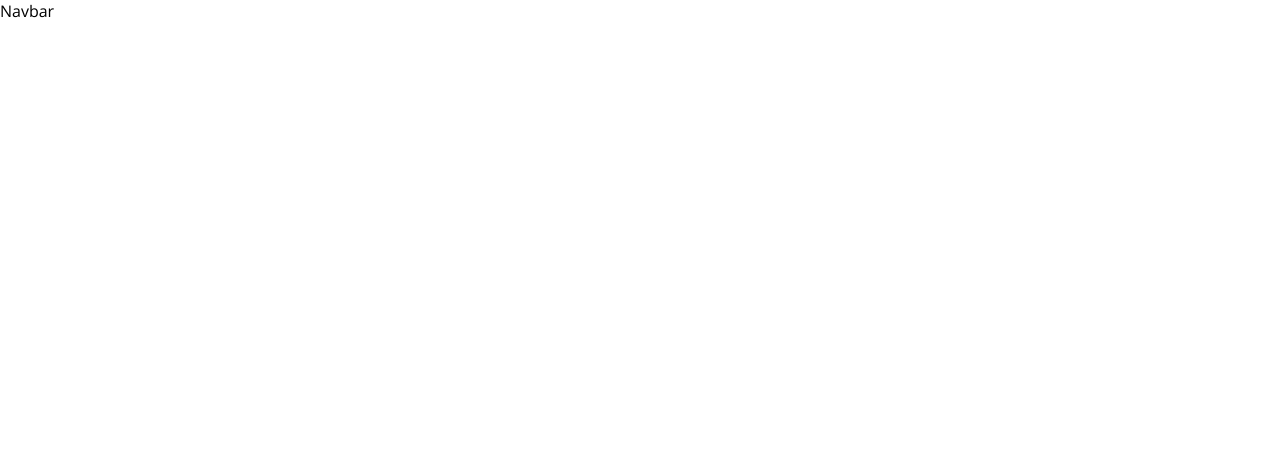
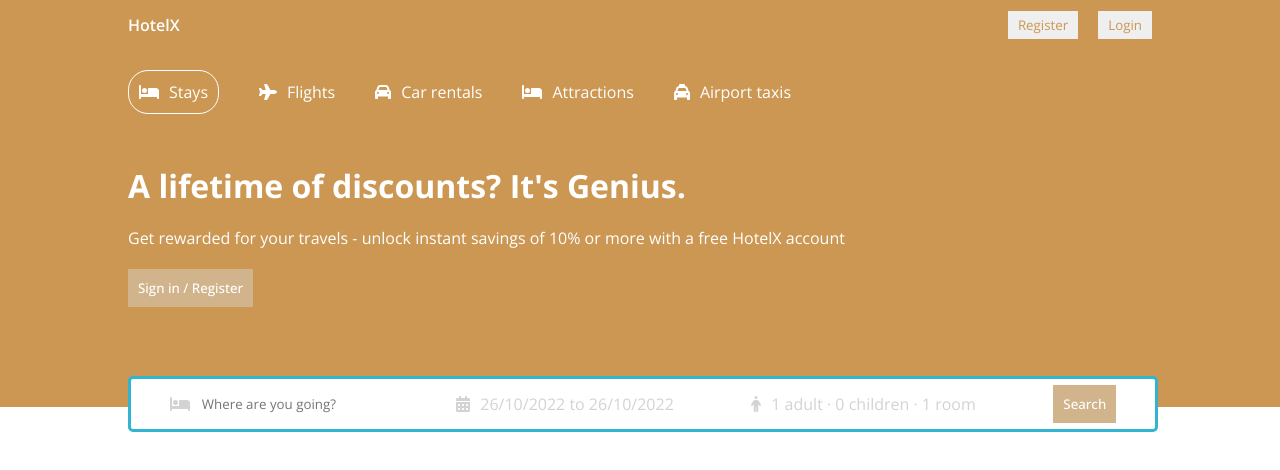
Before and after one commit to ArcxSx/Hotel-Reservation-WebApp, a React (Create React App) app: page / in a window 1280 px wide. Shown: the top 470 px of the page. Built offline with nearby package versions, Linux system fonts and the light colour scheme.

Commit message:
added nav, header, half of search bar

```diff
--- /dev/null
+++ b/src/components/header/Header.jsx
@@ -0,0 +1,88 @@
+import "./header.css"
+import { FontAwesomeIcon } from "@fortawesome/react-fontawesome"
+import { faBed, faCalendarDays, faCar, faPerson, faPlane, faTaxi } from "@fortawesome/free-solid-svg-icons"
+import { DateRange } from 'react-date-range'
+import 'react-date-range/dist/styles.css'; // main css file
+import 'react-date-range/dist/theme/default.css'; // theme css file
+import { useState } from "react";
+import { format } from "date-fns"
+
+function Header() {
+  const [openDate, setOpenDate] = useState(false)
+  const [date, setDate] = useState([
+    {
+      startDate: new Date(),
+      endDate: new Date( ),
+      key: 'selection'
+    }
+  ]);
+  const [openOptions, setOpenOptions] = useState(false)
+  const [options, setOptions] = useState({
+    adult: 1,
+    children: 0,
+    room: 1,
+  })
+  return (
+    <div className="header">
+      <div className="headerContainer">
+        <div className="headerList">
+            <div className="headerListItem active">
+              <FontAwesomeIcon icon={faBed} />
+              <span>Stays</span>
+            </div>
+            <div className="headerListItem ">
+              <FontAwesomeIcon icon={faPlane} />
+              <span>Flights</span>
+            </div>
+            <div className="headerListItem ">
+              <FontAwesomeIcon icon={faCar} />
+              <span>Car rentals</span>
+            </div>
+            <div className="headerListItem ">
+              <FontAwesomeIcon icon={faBed} />
+              <span>Attractions</span>
+            </div>
+            <div className="headerListItem ">
+              <FontAwesomeIcon icon={faTaxi} />
+              <span>Airport taxis</span>
+            </div>
+        </div>
+        <h1 className="headerTitle">A lifetime of discounts? It's Genius.</h1>
+        <p className="headerDesc">
+          Get rewarded for your travels - unlock instant savings of 10% or more
+          with a free HotelX account
+        </p>
+        <button className="headerBtn">Sign in / Register</button>
+
+
+        <div className="headerSearch">
+          <div className="headerSearchItem">
+            <FontAwesomeIcon icon={faBed} className="headerIcon" />
+            <input type="text" placeholder="Where are you going?" className="headerSearchInput"/>
+          </div>
+          <div className="headerSearchItem">
+            <FontAwesomeIcon icon={faCalendarDays} className="headerIcon" />
+            <span onClick={()=>setOpenDate(!openDate)} className="headerSearchText">{`${format(date[0].startDate, "dd/MM/yyyy")} to ${format(date[0].endDate, "dd/MM/yyyy")}`}</span>
+            {openDate && <DateRange
+              editableDateInputs={true}
+              onChange={item => setDate([item.selection])}
+              moveRangeOnFirstSelection={false}
+              ranges={date}
+              className="date"
+            />}
+          </div>
+          <div className="headerSearchItem">
+            <FontAwesomeIcon icon={faPerson} className="headerIcon" />
+            <span className="headerSearchText">{`${options.adult} adult · ${options.children} children · ${options.room} room`}</span>
+          </div>
+          <div className="headerSearchItem">
+            <button className="headerBtn">Search</button>
+          </div>
+
+        </div>
+      </div>
+    </div>
+  )
+}
+
+export default Header
--- /dev/null
+++ b/src/components/header/header.css
@@ -0,0 +1,72 @@
+.header{
+    background-color: rgb(203, 151, 83);
+    color: white;
+    display: flex;
+    justify-content: center;
+    position: relative;
+}
+.headerContainer{
+    width: 100%;
+    max-width: 1024px;
+    margin: 20px 0px 100px 0px;
+}
+.headerList{
+    display: flex;
+    gap: 40px;
+    margin-bottom: 50px;
+}
+.headerListItem{
+    display: flex;
+    align-items: center;
+    gap: 10px;
+}
+.headerListItem.active{
+    border: 1px solid white;
+    padding: 10px;
+    border-radius: 20px;
+}
+.headerDesc{
+    margin: 20px 0px;
+}
+.headerBtn{
+    background-color: tan;
+    color: white;
+    font-weight: 500;
+    border: none;
+    padding: 10px;
+    cursor: pointer;
+}
+.headerSearch{
+    height: 30px;
+    background-color: white;
+    border: 3px solid #32B3D0;
+    display: flex;
+    align-items: center;
+    justify-content: space-around;
+    padding: 10px 0px;
+    border-radius: 5px;
+    position: absolute;
+    bottom: -25px;
+    width: 100%;
+    max-width: 1024px;
+}
+.headerIcon{
+    color: lightgray;
+}
+.headerSearchItem{
+    display: flex;
+    align-items: center;
+    gap: 10px;
+}
+.headerSearchInput{
+    border: none;
+    outline: none;
+}
+.headerSearchText{
+    color: lightgray;
+    cursor: pointer;
+}
+.date{
+    position: absolute;
+    top: 50px;
+}
--- a/src/components/navbar/Navbar.jsx
+++ b/src/components/navbar/Navbar.jsx
@@ -2,7 +2,15 @@
 
 function Navbar() {
   return (
-    <div>Navbar</div>
+    <div className="navbar">
+        <div className="navContainer">
+            <span className="logo">HotelX</span>
+            <div className="navItems">
+                <button className="navButton">Register</button>
+                <button className="navButton">Login</button>
+            </div>
+        </div>
+    </div>
   )
 }
 
--- a/src/components/navbar/navbar.css
+++ b/src/components/navbar/navbar.css
@@ -0,0 +1,24 @@
+.navbar{
+    height: 50px;
+    background-color: rgb(203, 151, 83);
+    display: flex;
+    justify-content: center;
+}
+.navContainer{
+    width: 100%;
+    max-width: 1024px;
+    color: white;
+    display: flex;
+    align-items: center;
+    justify-content: space-between;
+}
+.logo{
+    font-weight: 600;
+}
+.navButton{
+    margin-left: 20px;
+    border: none;
+    padding: 5px 10px;
+    cursor: pointer;
+    color: rgb(203, 151, 83);
+}
--- a/src/pages/home/Home.jsx
+++ b/src/pages/home/Home.jsx
@@ -1,3 +1,4 @@
+import Header from "../../components/header/Header"
 import Navbar from "../../components/navbar/Navbar"
 import "./home.css"
 
@@ -5,6 +6,7 @@
   return (
     <div>
         <Navbar/>
+        <Header/>
     </div>
   )
 }
```
Also changed, not shown: package.json (+9 -1 lines), 1 other file (tests, documents, lock files or other folders).
